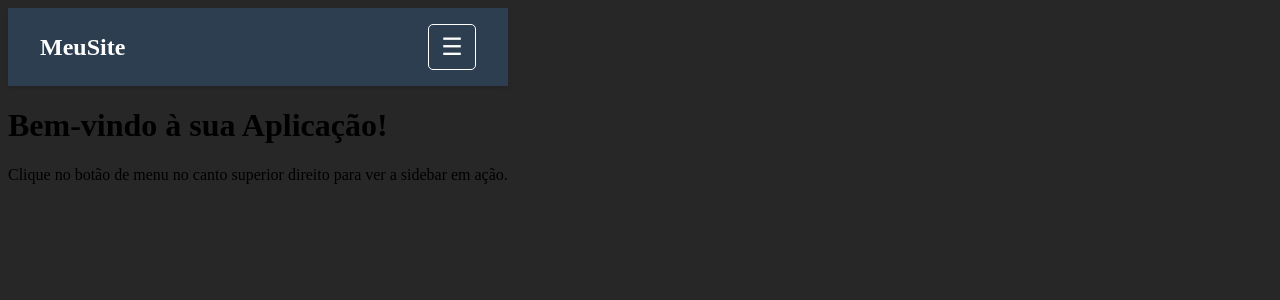
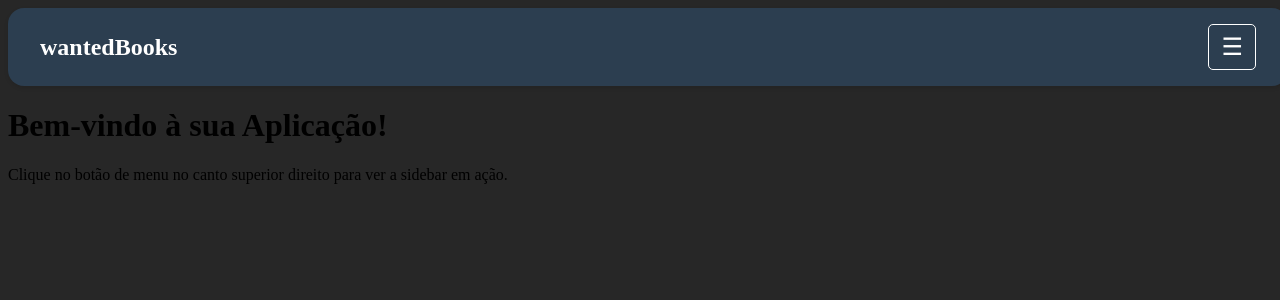
Before and after one commit to MarcioBuenoo/wantedBooks, a React (Vite) app in the folder front/: page / in a window 1280 px wide. Shown: the top 300 px of the page. Built offline with nearby package versions, Linux system fonts and the light colour scheme.

Commit message:
feat/ fix Sidebar component

```diff
--- a/front/src/components/layout/Header.tsx
+++ b/front/src/components/layout/Header.tsx
@@ -5,32 +5,23 @@ import Sidebar from '../ui/Sidebar'; // Importamos o componente Sidebar
 import '../../styles/Header.css'; // CSS para o Header
 
 const Header: React.FC = () => {
-  // Criamos um estado para controlar se a sidebar está aberta ou não
-  // O valor inicial é 'false' (fechada)
   const [isSidebarOpen, setSidebarOpen] = useState(false);
 
   // Função para alternar o estado da sidebar
   const toggleSidebar = () => {
-    setSidebarOpen(!isSidebarOpen); // Inverte o valor atual (true vira false, e vice-versa)
+    setSidebarOpen(!isSidebarOpen);
   };
 
   return (
     <>
       <header className="app-header">
         <div className="logo">
-          MeuSite
+          wantedBooks
         </div>
-        <nav className="navigation">
-          {/* Outros links do seu header podem ir aqui */}
-        </nav>
         <button onClick={toggleSidebar} className="menu-button">
           ☰ {/* Ícone de menu (hambúrguer) */}
         </button>
       </header>
-
-      {/* Renderizamos a Sidebar aqui, passando o estado e a função de controle.
-        A Sidebar só será visível por causa do CSS, mas ela está sempre no DOM.
-      */}
       <Sidebar isOpen={isSidebarOpen} onClose={toggleSidebar} />
     </>
   );
--- a/front/src/styles/Header.css
+++ b/front/src/styles/Header.css
@@ -7,7 +7,9 @@
   padding: 1rem 2rem;
   background-color: #2c3e50;
   color: white;
+  border-radius: 1rem;
   box-shadow: 0 2px 4px rgba(0,0,0,0.1);
+  width: 95vw;
 }
 
 .logo {
```
